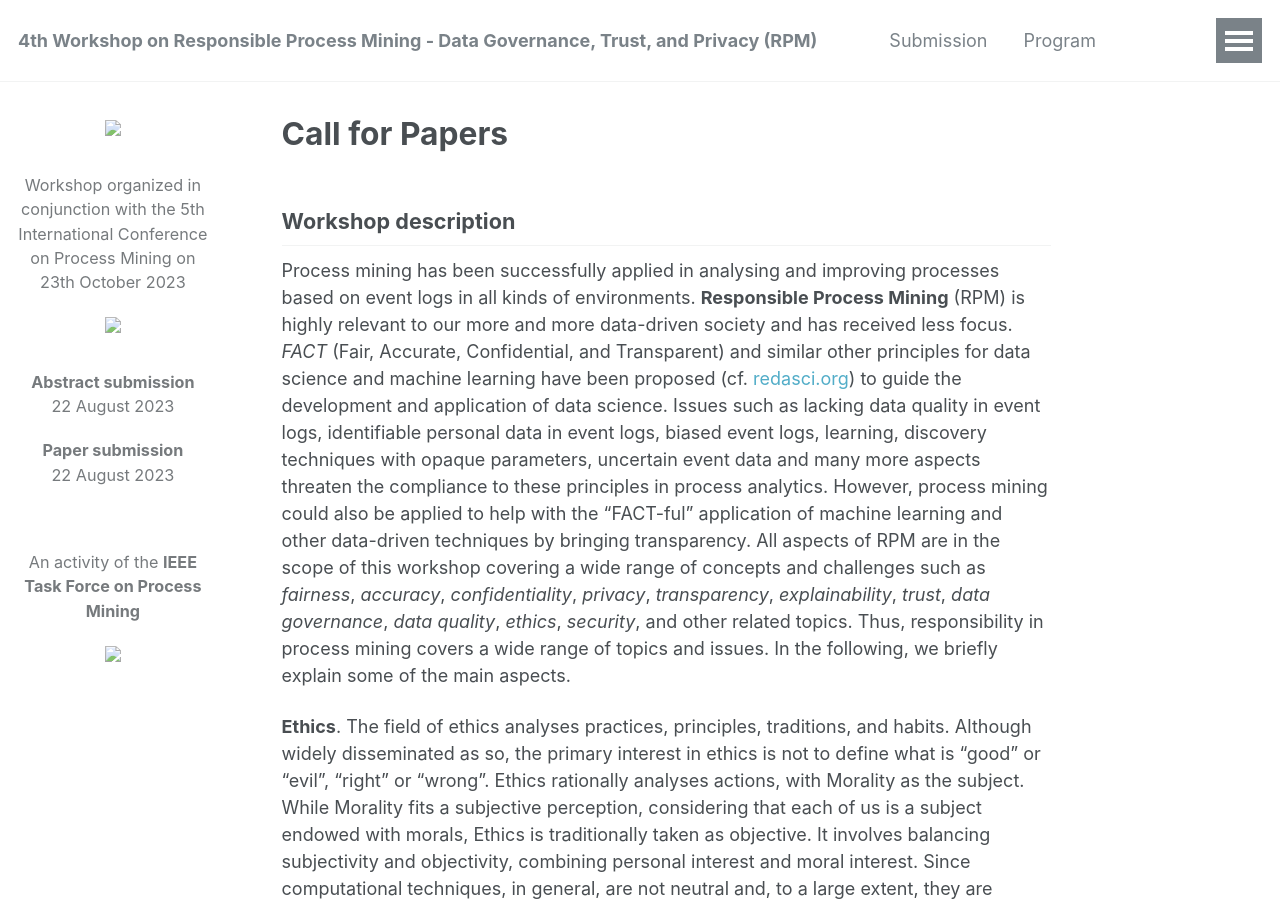
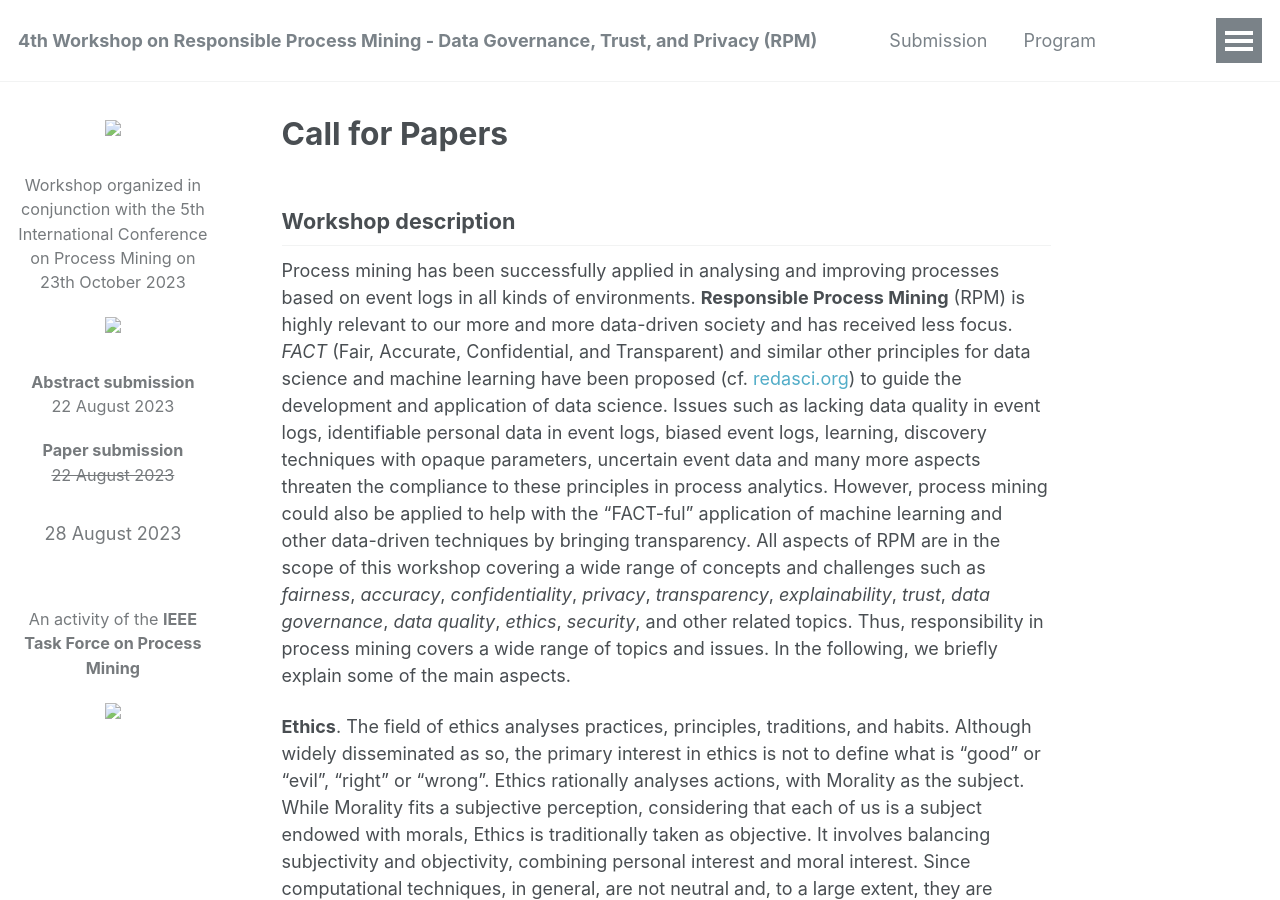
Before and after one commit to rpm-workshop/2023, a Jekyll site: the page built from _pages/about.md, in a window 1280 px wide and 900 px high. Built offline with Jekyll 4.4.1, drawn with Linux system fonts in a browser that asks for light colours.

Commit message:
left menu dates updates

```diff
--- a/_includes/author-profile.html
+++ b/_includes/author-profile.html
@@ -19,7 +19,7 @@
 
   <div class="author__content" style="text-align: center;">
     <p class="author__bio"><b>Abstract submission</b><br/> 22 August 2023</p>
-    <p class="author__bio"><b>Paper submission</b><br/> 22 August 2023</p>
+    <p class="author__bio"><b>Paper submission</b><br/><s> 22 August 2023</s></p><br/> 28 August 2023</p>
   </div>
   <br/>
 
```
